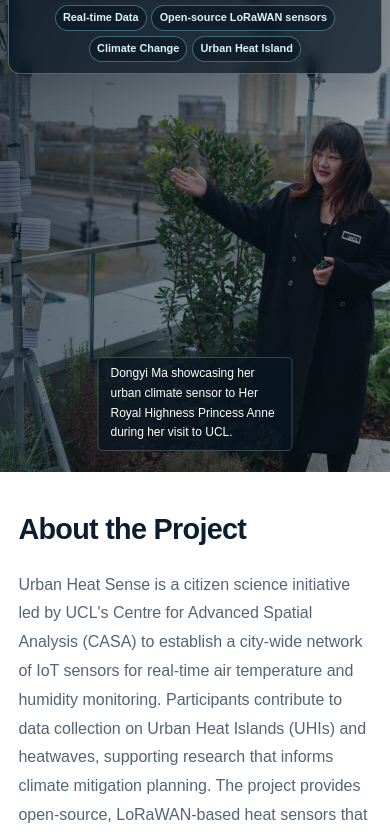
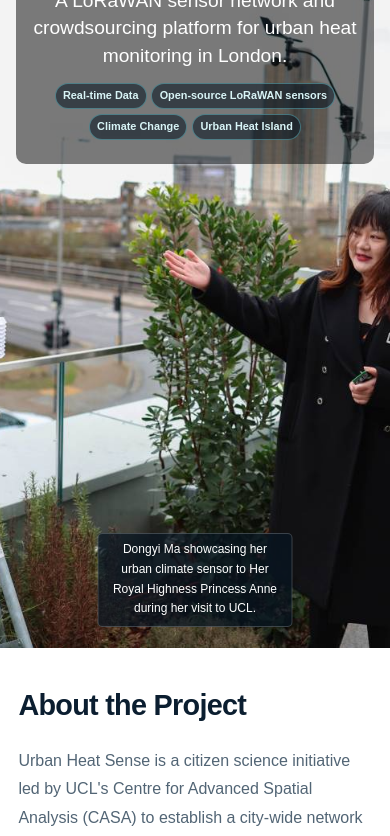
Before and after one commit to mandymadongyi/UrbanHeatSense.IoT, a plain HTML site: page about.html in a window 390 px wide. Shown: the part 207-1043 px from the top of the page. Drawn offline with Linux system fonts and the light colour scheme.

Commit message:
fix css bug

```diff
--- a/about.html
+++ b/about.html
@@ -4,7 +4,7 @@
   <meta charset="UTF-8">
   <meta name="viewport" content="width=device-width, initial-scale=1.0">
   <title>Urban Heat Sense.IoT</title>
-  <link rel="stylesheet" href="css/styles.css?v=a1c2622">
+  <link rel="stylesheet" href="css/styles.css?v=full-photo-20261127">
 </head>
 <body>
   <header>
--- a/css/styles.css
+++ b/css/styles.css
@@ -607,3 +607,88 @@ footer a:hover { text-decoration: underline; }
     padding: 0.55rem 0.5rem 0.65rem;
   }
 }
+
+/* Preserve the full Princess Anne photograph in the About hero. */
+#hero {
+  height: auto;
+  min-height: 0;
+  aspect-ratio: 1400 / 933;
+  background-size: cover;
+  background-position: center center, center center;
+  background-repeat: no-repeat, no-repeat;
+}
+
+@media (max-width: 900px) {
+  #hero {
+    aspect-ratio: auto;
+    min-height: max(68vh, calc(100vw * 0.6664 + 180px));
+    background-size: 100% calc(100vw * 0.6664), 100% calc(100vw * 0.6664);
+    background-position: center bottom, center bottom;
+    background-repeat: no-repeat, no-repeat;
+    background-color: #e8eef0;
+  }
+}
+
+/* Restore the original About hero photo and centered title box. */
+#hero {
+  width: 100%;
+  height: 750px;
+  min-height: 0;
+  aspect-ratio: auto;
+  display: flex;
+  align-items: flex-start;
+  justify-content: center;
+  background-image: url('../images/Home.JPG');
+  background-position: center center;
+  background-size: cover;
+  background-repeat: no-repeat;
+  text-align: center;
+}
+
+#hero .hero-overlay {
+  box-sizing: content-box;
+  width: auto;
+  max-width: calc(100% - 4rem);
+  margin: 1rem auto;
+  padding: 2rem;
+  border: 0;
+  border-radius: 10px;
+  background: rgba(0, 0, 0, 0.5);
+  box-shadow: none;
+  backdrop-filter: none;
+  text-align: center;
+}
+
+#hero .hero-overlay h1 {
+  margin: 0 0 10px;
+  color: #fff;
+  font-size: 3rem;
+  text-shadow: none;
+}
+
+#hero .hero-overlay p {
+  max-width: 600px;
+  margin: 0 auto 0.8rem;
+  color: #fff;
+  font-size: 1.2rem;
+  line-height: 1.45;
+  text-shadow: none;
+}
+
+#hero .hero-keywords { justify-content: center; }
+
+@media (max-width: 640px) {
+  #hero {
+    height: 750px;
+    min-height: 750px;
+    background-size: cover;
+    background-position: center center;
+  }
+  #hero .hero-overlay {
+    box-sizing: border-box;
+    width: calc(100% - 2rem);
+    max-width: none;
+    padding: 1.5rem 1rem;
+  }
+  #hero .hero-overlay h1 { font-size: clamp(2rem, 8vw, 3rem); }
+}
```
Also changed, not shown: data.html (+1 -1 lines), faq.html (+1 -1 lines), getinvolved.html (+1 -1 lines), resources.html (+1 -1 lines).
